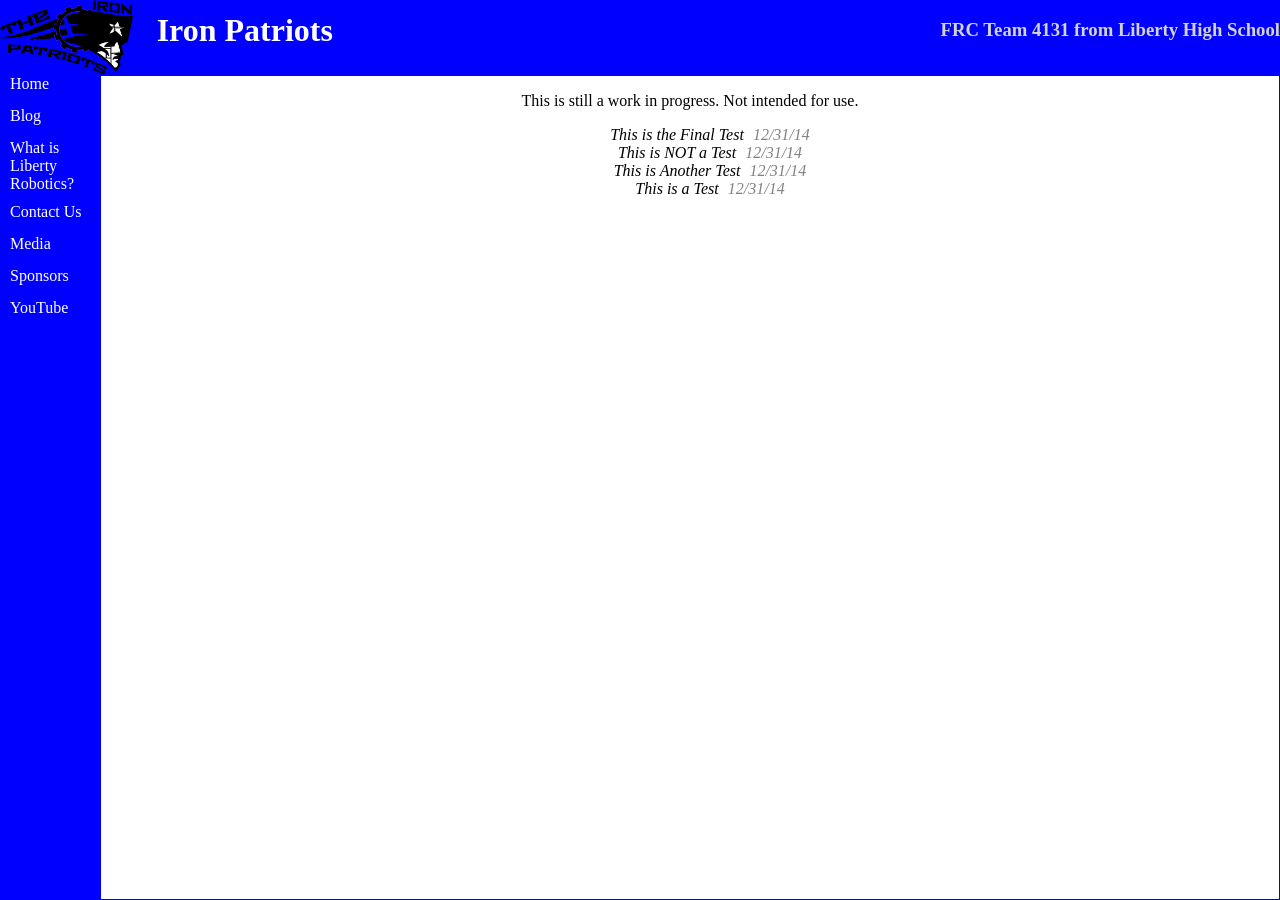
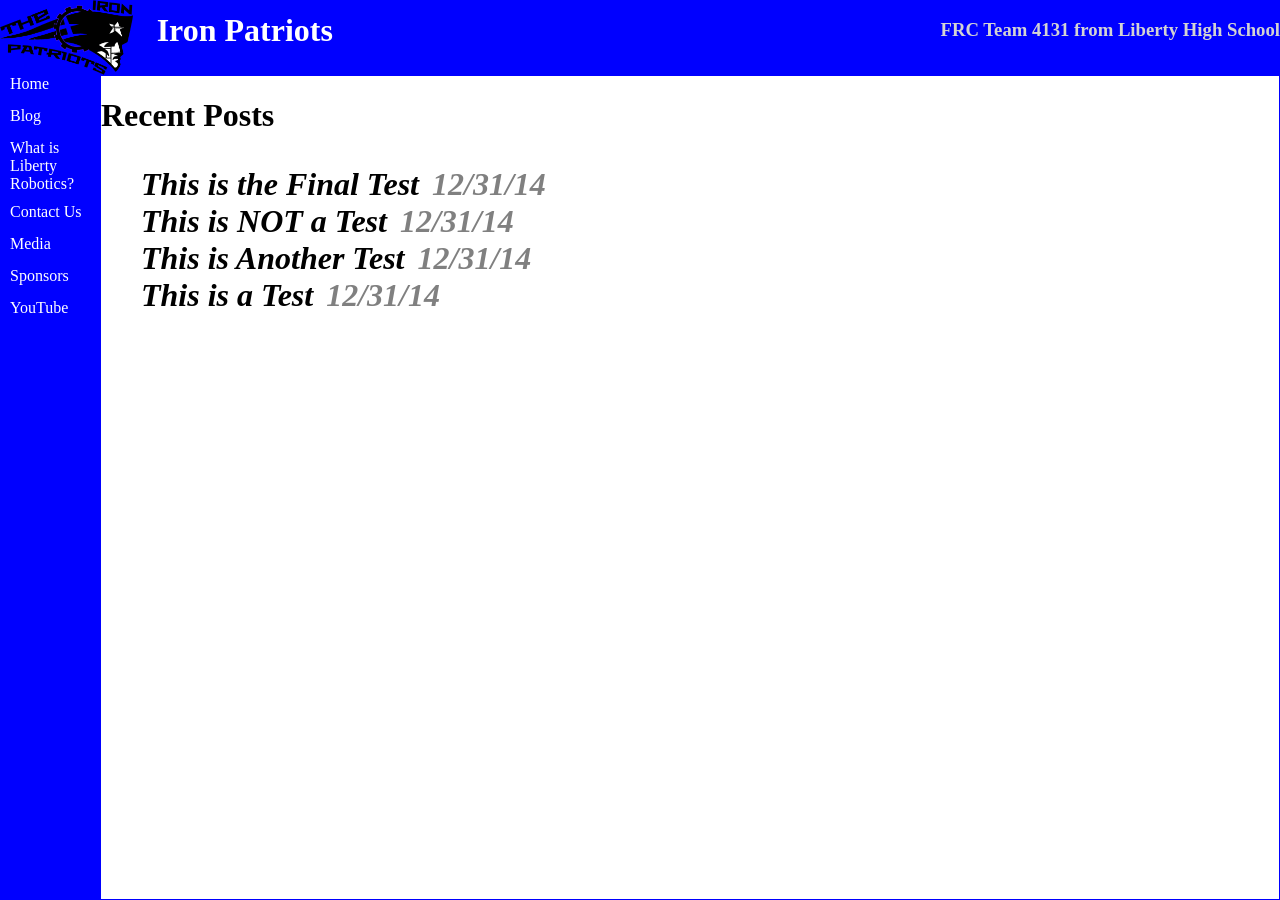
Before and after one commit to katiebugmoon/FRC4131.github.io, a Jekyll site: the page built from blog.html, in a window 1280 px wide. Built offline with Jekyll 4.4.1, drawn with Linux system fonts in a browser that asks for light colours.

Commit message:
And the blog is now...
Wait for it...

Wait for it...

FUNCTIONAL!!!

```diff
--- a/blog.html
+++ b/blog.html
@@ -1,8 +1,8 @@
 ---
-layout: page
+layout: base
 title: Blog
 ---
-<p>This is still a work in progress. Not intended for use.</p>
+<h1>Recent Posts<h1>
 <ul style="list-style:none;">
 {% for post in site.posts %}
 	<li><a href="{{ post.url | remove:'.html' }}" style="post-title">{{ post.title }}</a>
```
